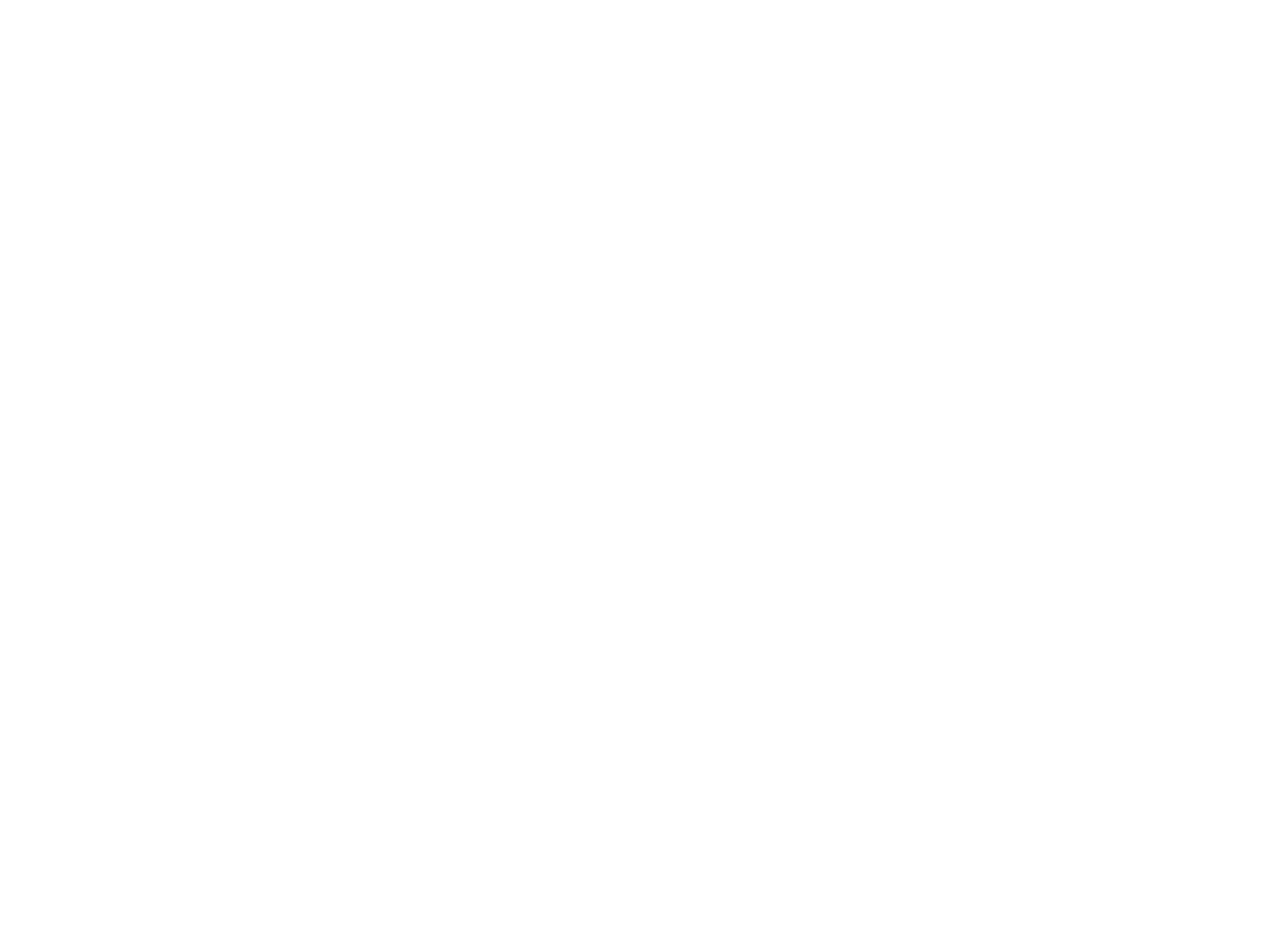
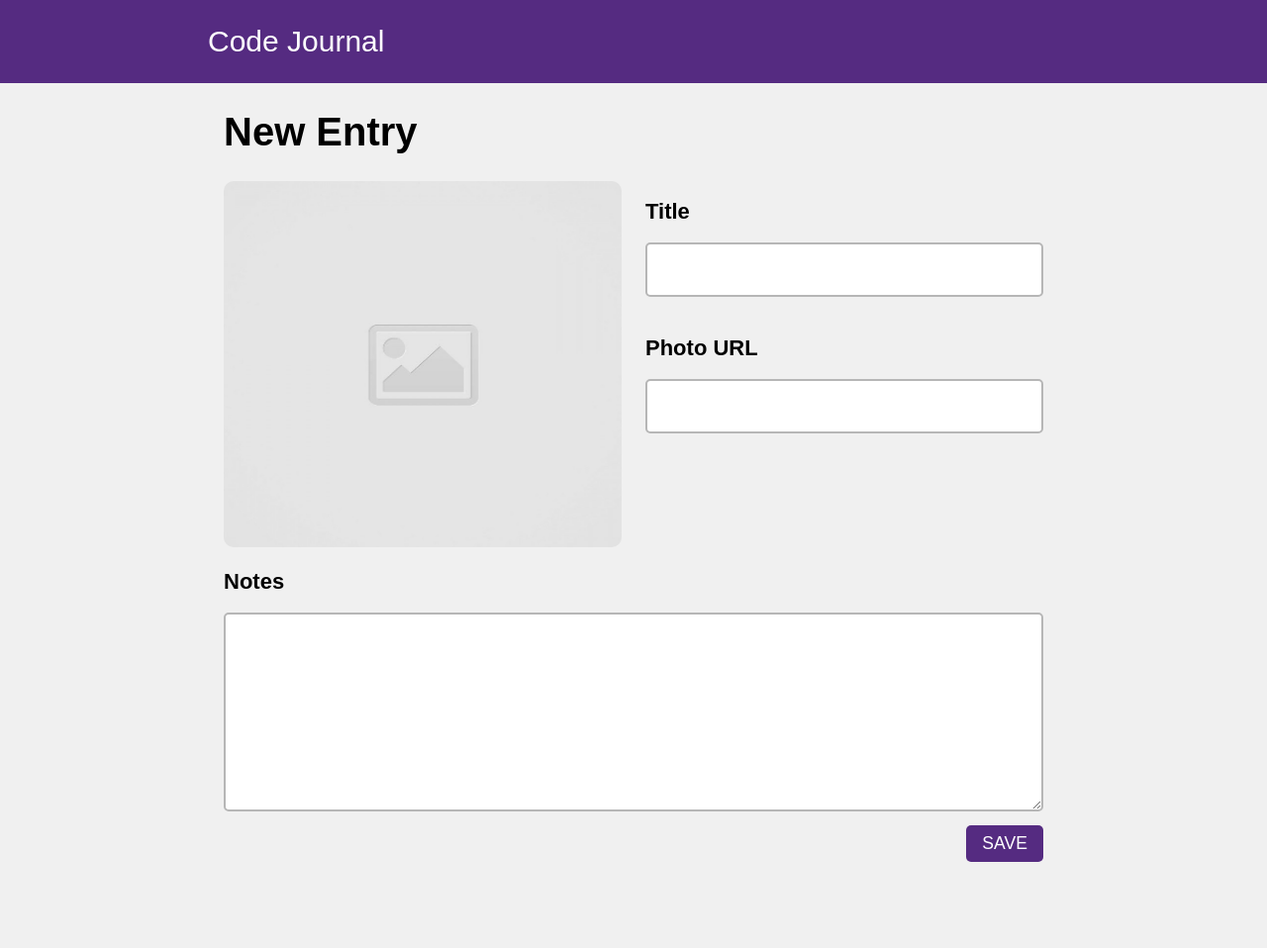
Before and after one commit to dylandevei/code-journal, a website: page index.html in a window 1280 px wide. Shown: the whole page at 99% size. Before the commit the page ends 800 px from the top, so only its background shows below. Drawn offline with nearby package versions, Linux system fonts and the light colour scheme; a web font is replaced by a local one.

Commit message:
In progress

```diff
--- a/css/styles.css
+++ b/css/styles.css
@@ -0,0 +1,97 @@
+body {
+  background-color: #f0f0f0;
+}
+
+header {
+  width: 100%;
+  background-color: #552b81;
+}
+
+.header {
+  background-color: #552b81;
+  color: white;
+  font-family: "Proza Libre", sans-serif;
+  padding: 5px 0;
+}
+
+.div {
+  max-width: 600px;
+}
+
+form {
+  background-color: #f0f0f0;
+  font-family: "Proza Libre", sans-serif;
+}
+
+img {
+  width: 100%;
+  height: 370px;
+  border-radius: 10px;
+}
+
+h1 {
+  font-size: 30px;
+}
+
+.font-30 {
+  font-size: 40px;
+}
+
+.padding-top {
+  padding-top: 20px;
+}
+
+.padding-left {
+  padding-left: 20px;
+}
+
+.top-header {
+  font-weight: 100;
+}
+
+h2 {
+  font-size: 22px;
+  font-weight: 900;
+}
+
+button {
+  margin-top: 10px;
+  padding: 0.5rem 1rem;
+  font-size: 1.1rem;
+  border: none;
+  color: white;
+  text-transform: uppercase;
+  background-color: #552b81;
+  border-radius: 5px;
+}
+
+input {
+  width: 100%;
+  height: 55px;
+  padding-left: 10px;
+  border-radius: 5px;
+  border: 2px solid #b6b6b6;
+  font-family: "Open Sans", sans-serif;
+  font-size: 20px;
+}
+
+textarea {
+  width: 100%;
+  height: 50%;
+  padding-left: 10px;
+  border-radius: 5px;
+  border: 2px solid #b6b6b6;
+  font-family: "Open Sans", sans-serif;
+  font-size: 21px;
+}
+
+input:focus,
+textarea:focus {
+  outline: none;
+  border: 2px solid #552b81;
+}
+
+.form-actions {
+  display: flex;
+  justify-content: flex-end;
+}
--- a/index.html
+++ b/index.html
@@ -13,11 +13,47 @@
   <link rel="stylesheet" href="css/reset.css">
   <link rel="stylesheet" href="css/layout.css">
   <link rel="stylesheet" href="css/styles.css">
+  <link rel="preconnect" href="https://fonts.googleapis.com">
+  <link rel="preconnect" href="https://fonts.gstatic.com" crossorigin>
+  <link href="https://fonts.googleapis.com/css2?family=Open+Sans&family=Proza+Libre:ital,wght@0,400;1,800&display=swap"
+    rel="stylesheet">
 </head>
 <body>
   <header>
+    <div class="container header">
+      <h1 class="padding-left top-header">Code Journal</h1>
+    </div>
   </header>
   <main>
+    <div class="container" data-view="entry-form">
+      <form action="" id="code-journal-form">
+        <div class="row">
+          <div class="column-full">
+            <h1 class="font-30">New Entry</h1>
+          </div>
+        </div>
+        <div class="row">
+          <div class="column-half">
+            <img src="images/placeholder-image-square.jpg">
+          </div>
+          <div class="column-half">
+            <h2>Title</h2>
+            <input required type="text" name="title" id="title">
+            <h2 class="padding-top">Photo URL</h2>
+            <input required type="url" name="imageUrl" id="imageUrl" class="imageUrl">
+          </div>
+        </div>
+        <div class="row">
+          <div class="column-full">
+            <h2>Notes</h2>
+            <textarea required name="notes" id="notes" cols="80" rows="10"></textarea>
+            <div class="form-actions">
+              <button>Save</button>
+            </div>
+          </div>
+        </div>
+      </form>
+    </div>
   </main>
   <script src="js/data.js"></script>
   <script src="js/main.js"></script>
--- a/js/main.js
+++ b/js/main.js
@@ -1,2 +1,26 @@
 /* global data */
 /* exported data */
+var $url = document.querySelector('.imageUrl');
+$url.addEventListener('input', handleInput);
+
+function handleInput(event) {
+  document.querySelector('img').src = $url;
+
+}
+
+// var $submit = document.querySelector('form');
+
+// $submit.addEventListener('submit', logSubmit);
+
+// function logSubmit(event) {
+//   var messageData = null;
+//   event.preventDefault();
+//   messageData = {
+//     title: document.forms[0].elements.title.value,
+//     imageUrl: document.forms[0].elements.imageUrl.value,
+//     notes: document.forms[0].elements.notes.value
+//   };
+//   console.log('messageData:', messageData);
+//   document.querySelector('form').reset();
+
+// }
```
